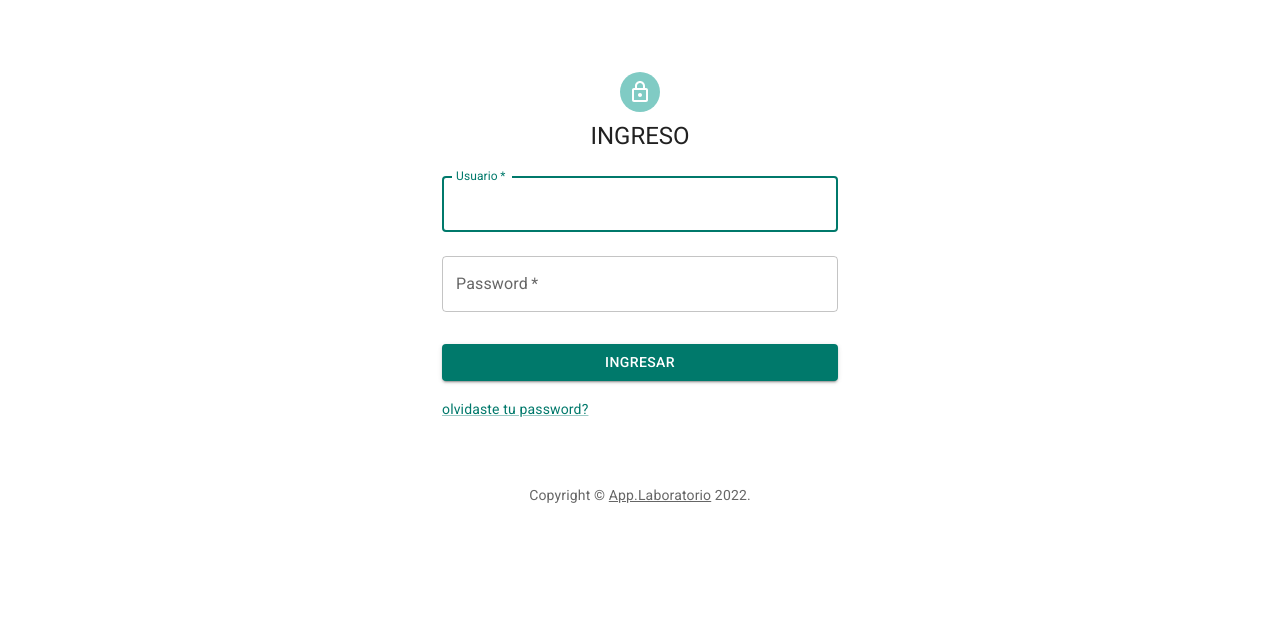
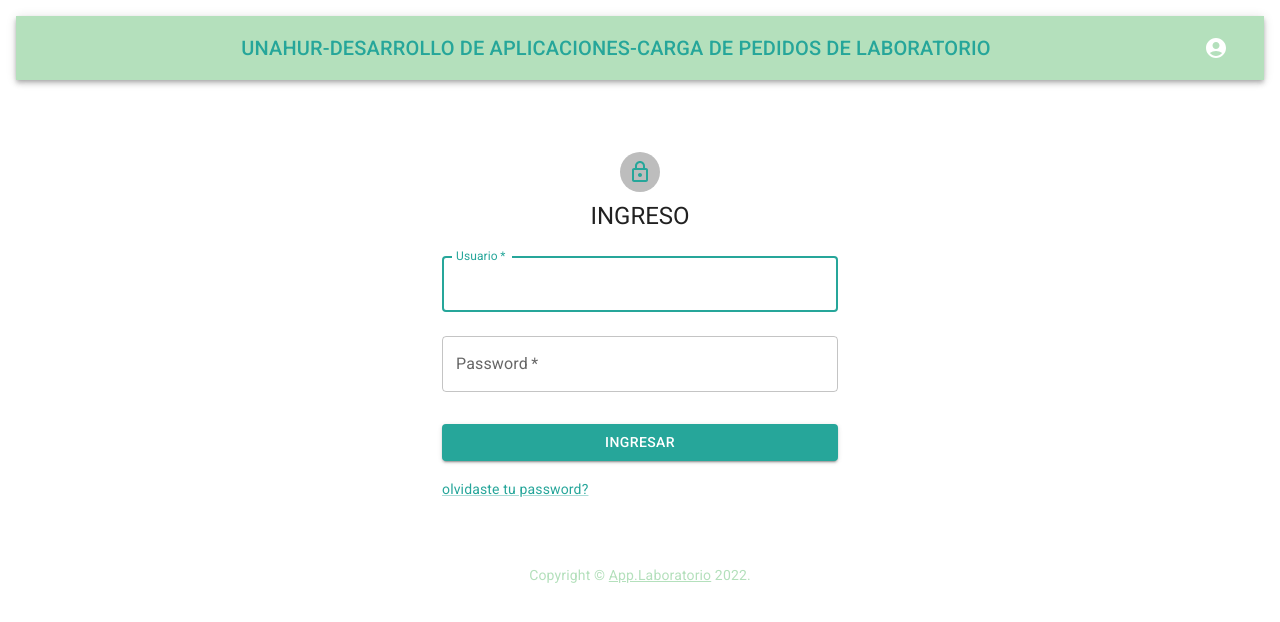
Before and after one commit to chamiamarillo/appLabFront, a React (Create React App) app: page / in a window 1280 px wide. Shown: the top 622 px of the page. Built offline with nearby package versions, Linux system fonts and the light colour scheme.

Commit message:
arreglos realizados en development

```diff
--- a/src/Components/Docente/BotonNuevoPedido.jsx
+++ b/src/Components/Docente/BotonNuevoPedido.jsx
@@ -6,15 +6,15 @@ import Typography from '@mui/material/Typography';
 const BotonNPedido = ({setNuevoPedido}) => {
     return (
 
-        <Typography variant="body1" align='right' color="primary">
+        <Typography variant="body1" align='right' >
         <Button
-        variant="contained"
-        color='secondary'
-
+         variant="contained"
+        // color='secondary'
+        style={{ backgroundColor: "#b4e0bc",width:200,height:30 }}
         startIcon={<AddCircleIcon />}
         onClick={() => {
           setNuevoPedido(true);
-          alert('clicked');
+
         }}>
 
             PEDIDO NUEVO
--- a/src/Components/Docente/Pedido.jsx
+++ b/src/Components/Docente/Pedido.jsx
@@ -7,6 +7,7 @@ import Button from '@mui/material/Button';
 import Typography from '@mui/material/Typography';
 import Theme1 from '../Theme/Theme1';
 import { createTheme, ThemeProvider } from '@mui/material/styles';
+import { StayPrimaryLandscape } from '@material-ui/icons';
 
 const bull = (
   <Box
@@ -27,12 +28,12 @@ export default function Pedido({pedido}) {
   return (
     <ThemeProvider theme={Theme1}>
 
-    <Box component="div" style={{display:'flex',margin:"8px", height:"240px",color:"secondary" ,backgroundColor: "#b4e0bc" }}>
-    <Card  >
+
+    <Card component="div" style={{display:'flex',margin:"8px", height:"240px" ,backgroundColor: "#b4e0bc"  }} >
       <CardContent>
-        <Typography sx={{ fontSize: 14 }} color="primary" >
-      {bull} {`Pedido número ${numero_tp}`}
-       <p>{bull}{`Fecha : ${fecha_solicitud}`}</p>
+        <Typography sx={{ fontSize: 14 }}  >
+        <p><strong>Pedido número : </strong>{numero_tp}</p>
+       <p><strong>Fecha :</strong>{fecha_solicitud}</p>
 
         </Typography>
         <Typography  sx={{ fontSize: 14 }} component="div">
@@ -44,12 +45,12 @@ export default function Pedido({pedido}) {
             </p>
 
         </Typography>
-        <Typography sx={{ mb: 1.5 }} color="text.secondary">
+        <Typography sx={{fontSize: 14}} color="text.secondary">
             <p>
               <strong>Docente : </strong> {`${docente.nombre} ${docente.apellido}`}
             </p>
         </Typography>
-        <Typography variant="body2">
+        <Typography sx={{fontSize: 14}}>
         <p>
               <strong>Estado: </strong>Aceptado
             </p>
@@ -61,7 +62,7 @@ export default function Pedido({pedido}) {
         <Button size="small">Mas Detalles</Button>
       </CardActions>
     </Card>
-    </Box>
+
     </ThemeProvider>
 
   );
--- a/src/Components/Docente/PedidoV1.jsx
+++ b/src/Components/Docente/PedidoV1.jsx
@@ -2,7 +2,7 @@ import React from "react";
 import { Icon, makeStyles } from "@material-ui/core";
 import AssignmentIcon from '@mui/icons-material/Assignment';
 import Theme1 from '../Theme/Theme1';
-import { createTheme, ThemeProvider } from '@mui/material/styles';
+import { ThemeProvider } from '@mui/material/styles';
 import {
   Box,
   Card,
@@ -57,7 +57,9 @@ function PedidoV1({ pedido }) {
 
   return (
     <ThemeProvider theme={Theme1}>
-      <Box className={root}>
+      <Box sx={{m:10}} styles={{display: "flex",
+    margin:"8px",
+    height:"240px" }}padding="2px">
         <Card style={{ backgroundColor: "#b4e0bc" }}>
           <CardActionArea onClick={handleClickOpen('body')}>
             <CardHeader
--- a/src/Components/Docente/Pedidos.jsx
+++ b/src/Components/Docente/Pedidos.jsx
@@ -34,6 +34,7 @@ const Item = styled(Paper)(({ theme }) => ({
 
 function Pedidos() {
   const [nuevoPedido, setNuevoPedido] = useState(false);
+  const [texto,setEncabezado]=useState("DOCENTE");
 
   const [listaPedidos, setListaPedidos] = useState([]);
 
@@ -53,39 +54,42 @@ function Pedidos() {
   return (
     <ThemeProvider theme={Theme1}>
       <Box sx={{ flexGrow: 1 ,m:2}}>
-          <Typography variant="body1" align='center' color="text.secondary" >
-                   <Header ></Header>
+          <Typography variant="body1" align='center' color='text.primary' >
+                   <Header texto={texto} ></Header>
           </Typography>
      </Box>
 
      { !(nuevoPedido) ?(
 
         <Box sx={{ flexGrow: 1 ,m:2}}>
-
+              <Typography variant="body1" align='center' color='primary' >
               <BotonNPedido setNuevoPedido={setNuevoPedido}></BotonNPedido>
+              </Typography>
 
 
         </Box>
      ):( <NuevoPedido></NuevoPedido>)}
      {/* opcion pantalla */}
 
-       <Box sx={{ flexGrow: 1 ,md:2 }}>
+
 
        {(listaPedidos.length <1) ?
-        ( <NoEncontrados/>):(
+        ( <Box sx={{ flexGrow: 1 ,md:2 }}><NoEncontrados/></Box>):(
+       <Box sx={{ flexGrow: 1 ,md:2 }}>
       <Grid container direction="row"
       justifyContent="space-around"
       alignItems="center"
       spacing={{ xs: 2, md: 3 }} columns={{ xs: 4, sm: 8, md: 12 }}>
            {listaPedidos.map((pedido) => (
               <Grid item xs={3}  key={pedido.id}>
-                <Pedido key={pedido.id} pedido={pedido} />
+                <PedidoV1 key={pedido.id} pedido={pedido} />
               </Grid>
          ))}
-      </Grid>)}
+      </Grid>
+      </Box>)}
 
 
-      </Box>
+
 
 
 
--- a/src/Components/Header/Header.jsx
+++ b/src/Components/Header/Header.jsx
@@ -8,7 +8,7 @@ import AccountCircle from '@mui/icons-material/AccountCircle';
 import MenuItem from '@mui/material/MenuItem';
 import Menu from '@mui/material/Menu';
 import {ThemeProvider } from '@mui/material/styles';
-import theme from '../Theme/Theme1';
+import Theme1 from '../Theme/Theme1';
 
 
 export default function Header({texto}) {
@@ -28,11 +28,12 @@ export default function Header({texto}) {
   };
 
   return (
+    <ThemeProvider theme={Theme1}>
     <Box sx={{ flexGrow: 1 }}>
-        <ThemeProvider theme={theme}>
-      <AppBar color="secondary" position="static" maxWidth="lg">
+
+      <AppBar style={{ backgroundColor: "#b4e0bc" }} position="static" maxWidth="lg">
         <Toolbar>
-          <Typography variant="h6" align='center' component="div" sx={{ flexGrow: 1 }}>
+          <Typography variant="h6" align='center'color={"primary"} component="div" sx={{ flexGrow: 1 }}>
             {texto}
           </Typography>
           {auth && (
@@ -69,7 +70,8 @@ export default function Header({texto}) {
           )}
         </Toolbar>
       </AppBar>
-      </ThemeProvider>
+
     </Box>
+    </ThemeProvider>
   );
 }
--- a/src/Components/Login/Login.jsx
+++ b/src/Components/Login/Login.jsx
@@ -11,13 +11,14 @@ import Box from '@mui/material/Box';
 import LockOutlinedIcon from '@mui/icons-material/LockOutlined';
 import Typography from '@mui/material/Typography';
 import Container from '@mui/material/Container';
-
+import Theme1 from '../Theme/Theme1';
+import { ThemeProvider } from '@mui/material/styles';
 import {useNavigate} from 'react-router-dom';
-
+import Header from '../Header/Header'
 
 function Copyright(props) {
   return (
-    <Typography variant="body2" color="text.secondary" align="center" {...props}>
+    <Typography variant="body2" color="secondary" align="center" {...props}>
       {'Copyright © '}
       <Link color="inherit" href="https://mui.com/">
         App.Laboratorio
@@ -31,6 +32,7 @@ function Copyright(props) {
 //const theme = createTheme();
 
 export default function Login() {
+  const [texto,setTexto]=React.useState("UNAHUR-DESARROLLO DE APLICACIONES-CARGA DE PEDIDOS DE LABORATORIO")
   const navigate=useNavigate();
   const re_direccion=(usuario)=>{
     if(usuario==="docente"){
@@ -60,9 +62,14 @@ export default function Login() {
   };
 
   return (
-    <div>
+    <ThemeProvider theme={Theme1}>
+       <Box sx={{ flexGrow: 1 ,m:2}}>
+          <Typography variant="body1" align='center' color='text.primary' >
+                   <Header texto={texto} ></Header>
+          </Typography>
+     </Box>
 
-      <Container component="main" maxWidth="xs">
+      <Container component="main" maxWidth="xs" backgroundcolor="verdeC" >
         <CssBaseline />
         <Box
           sx={{
@@ -72,8 +79,8 @@ export default function Login() {
             alignItems: 'center',
           }}
         >
-          <Avatar sx={{ m: 1, bgcolor: '#80cbc4' }}>
-            <LockOutlinedIcon />
+          <Avatar sx={{ m: 1, }} color="secondary" >
+            <LockOutlinedIcon color="primary"/>
           </Avatar>
           <Typography component="h1" variant="h5">
             INGRESO
@@ -108,6 +115,8 @@ export default function Login() {
               fullWidth
               variant="contained"
               sx={{ mt: 3, mb: 2 }}
+
+
             >
               INGRESAR
             </Button>
@@ -127,7 +136,7 @@ export default function Login() {
         </Box>
         <Copyright sx={{ mt: 8, mb: 4 }} />
       </Container>
-      </div>
+      </ThemeProvider>
 
   );
 }
--- a/src/Components/Theme/Theme1.jsx
+++ b/src/Components/Theme/Theme1.jsx
@@ -1,15 +1,24 @@
 import React from 'react';
 import teal from '@mui/material/colors/teal'
+import green from '@mui/material/colors/teal'
 
-import { createTheme, ThemeProvider } from '@mui/material/styles';
+import { createTheme} from '@mui/material/styles';
 
 const Theme1=createTheme({
     palette:{
         primary:{
-            main:teal[700]
+            // main:"#b4e0bc"
+            main:green[400]
         },
         secondary:{
-            main:teal[500]
+            // main:teal[400]
+            // main:"#43a047"
+            // main:green[400]
+            main:"#b4e0bc"
+        },
+        verdeC:{
+            main:"#b4e0bc"
+
         }
     }
 })
```
